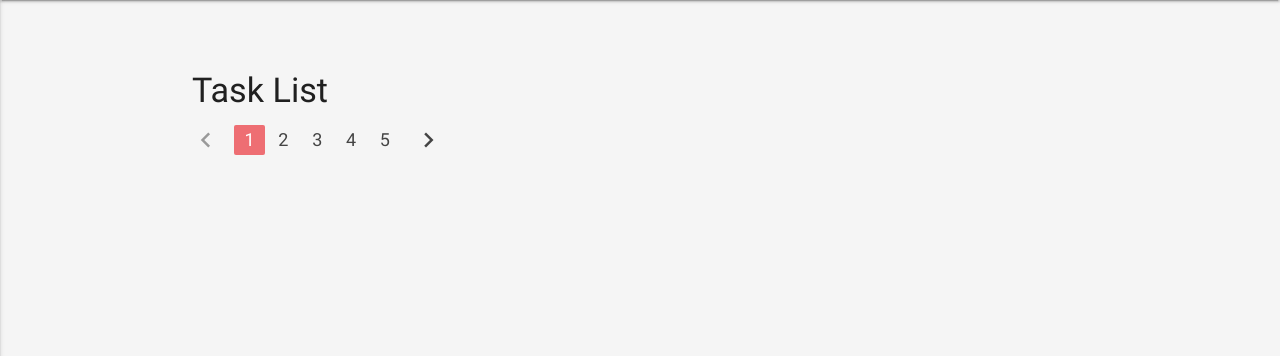
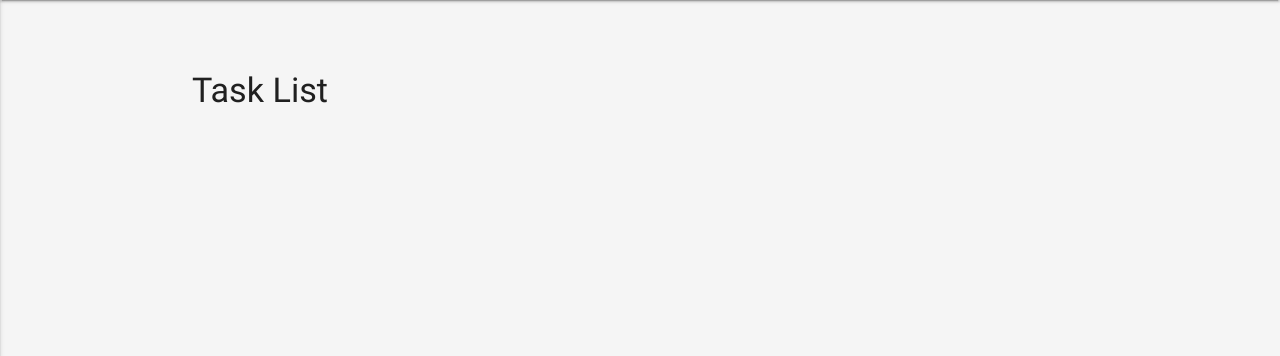
Before and after one commit to Mofarrell1967/project-task-tracker, a Flask app: page / in a window 1280 px wide. Shown: the part 64-420 px from the top of the page. Run offline with Flask 2, Linux system fonts and the light colour scheme; data that the repository does not hold is empty; some libraries are stand-ins or nearby versions.

Commit message:
Testing pagination

```diff
--- a/app.py
+++ b/app.py
@@ -14,8 +14,10 @@ mongo = PyMongo(app)
 
 @app.route('/')
 def view_tasks():
-   return render_template("viewtasks.html", tasks=mongo.db.tasks.find())
-
+    tasks = mongo.db.tasks
+    page = request.args.get('page', 1, type=int)
+    page_tasks = tasks.query.paginate(page=page, per_page=5)
+    return render_template('viewtasks.html', page_tasks=tasks)
 
 
 @app.route('/get_tasks')
--- a/templates/viewtasks.html
+++ b/templates/viewtasks.html
@@ -94,15 +94,7 @@
         {% endfor %}
     </ul>
 
-    <ul class="pagination">
-    <li class="disabled"><a href="#!"><i class="material-icons">chevron_left</i></a></li>
-    <li class="active"><a href="#!">1</a></li>
-    <li class="waves-effect"><a href="#!">2</a></li>
-    <li class="waves-effect"><a href="#!">3</a></li>
-    <li class="waves-effect"><a href="#!">4</a></li>
-    <li class="waves-effect"><a href="#!">5</a></li>
-    <li class="waves-effect"><a href="#!"><i class="material-icons">chevron_right</i></a></li>
-  </ul>
+
 </div>
 
 
```
